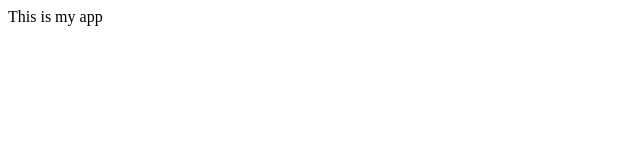
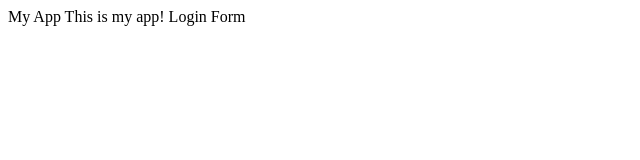
Before and after one commit to evh5366/myappsample, a plain HTML site: page index.html in a window 1280 px wide. Shown: the whole page, without its empty margins (0-640 px from the left). Drawn offline with Linux system fonts and the light colour scheme.

Commit message:
loggin form

```diff
--- /dev/null
+++ b/dir2/app2.js
@@ -0,0 +1 @@
+console.log(123);
--- a/index.html
+++ b/index.html
@@ -1,8 +1,8 @@
  <html>
-   <head>
-   <title>My App</title>
+   <head>My App</title>
    </head>
    <body>
-     This is my app
+     This is my app!
+     Login Form
    </body>
- </html>
+ <html>
```
Also changed, not shown: login.html (added, +1 -0 lines), log.txt (added).
